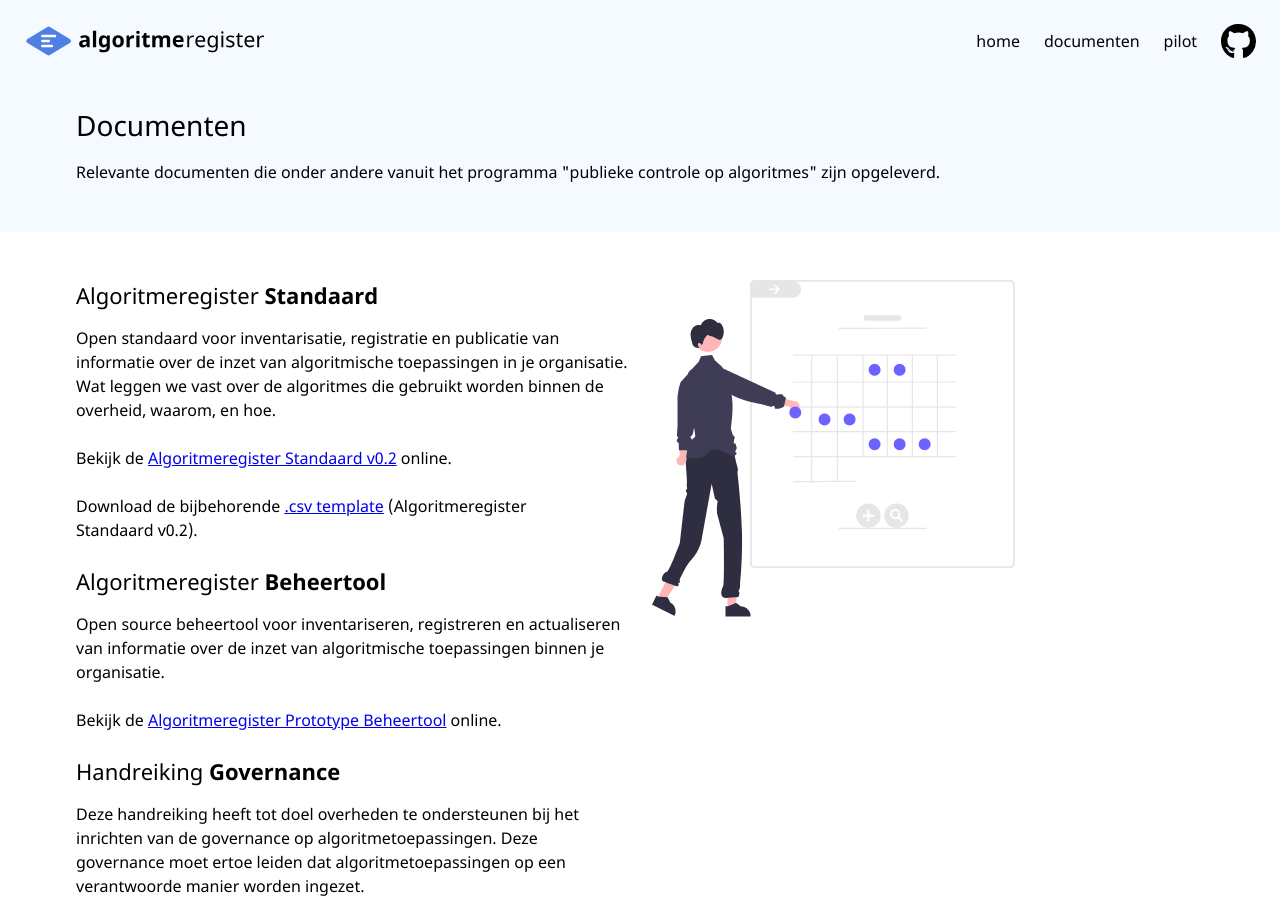
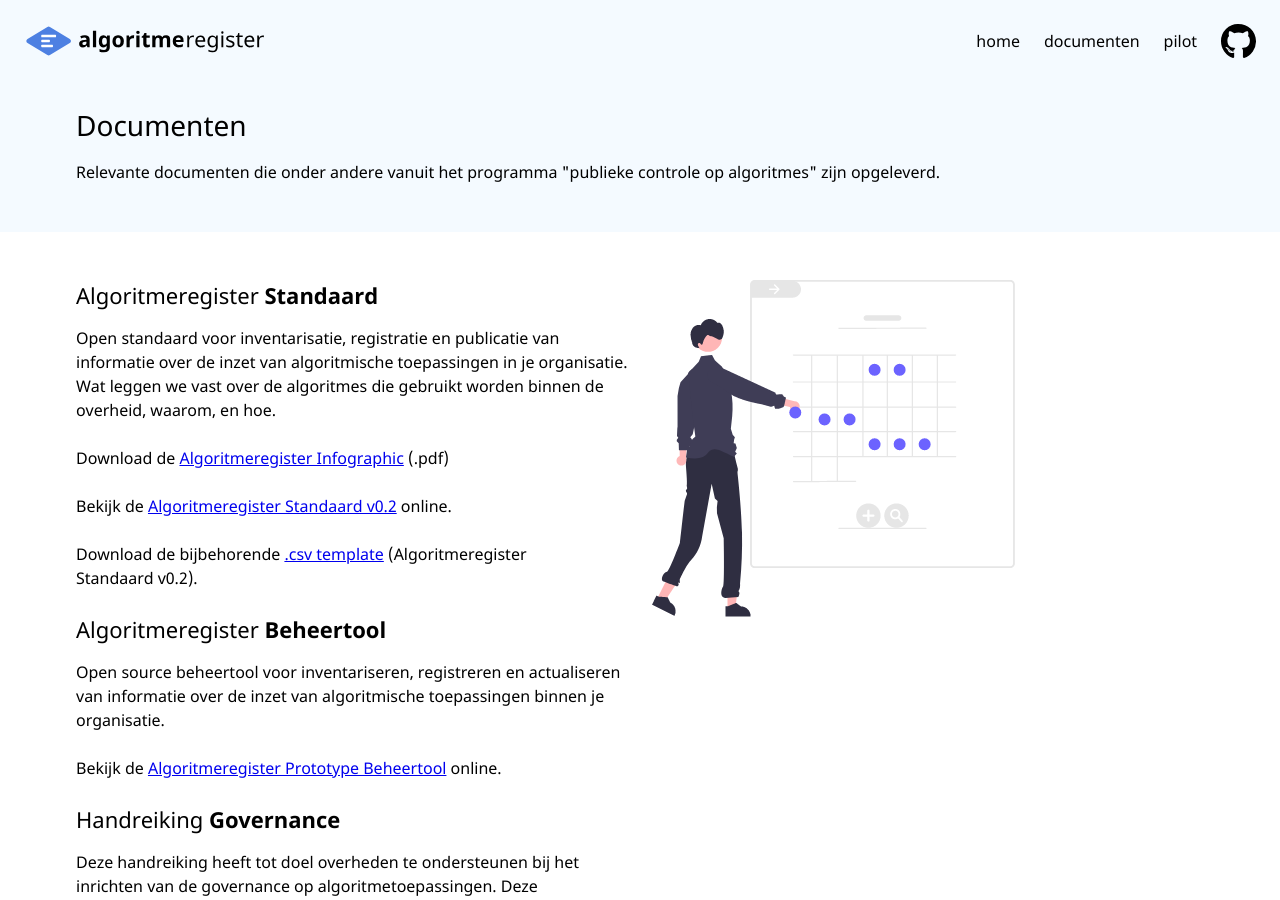
Before and after one commit to Algoritmeregister/algoritmeregister.github.io, a Jekyll site: the page built from documenten.md, in a window 1280 px wide and 900 px high. Built offline with Jekyll 4.4.1, drawn with Linux system fonts in a browser that asks for light colours.

Commit message:
download infographic

```diff
--- a/_data/documenten.yaml
+++ b/_data/documenten.yaml
@@ -1,6 +1,9 @@
 - title: Algoritmeregister **Standaard**
   description: >
     Open standaard voor inventarisatie, registratie en publicatie van informatie over de inzet van algoritmische toepassingen in je organisatie. Wat leggen we vast over de algoritmes die gebruikt worden binnen de overheid, waarom, en hoe.
+
+
+    Download de [Algoritmeregister Infographic](/downloads/Consortium-AlgoritmeRegister-StatischeInfographic-V2.0_MAIL.pdf) (.pdf)
 
 
     Bekijk de [Algoritmeregister Standaard v0.2](https://standaard.algoritmeregister.org/) online.
```
Also changed, not shown: 1 other file.
